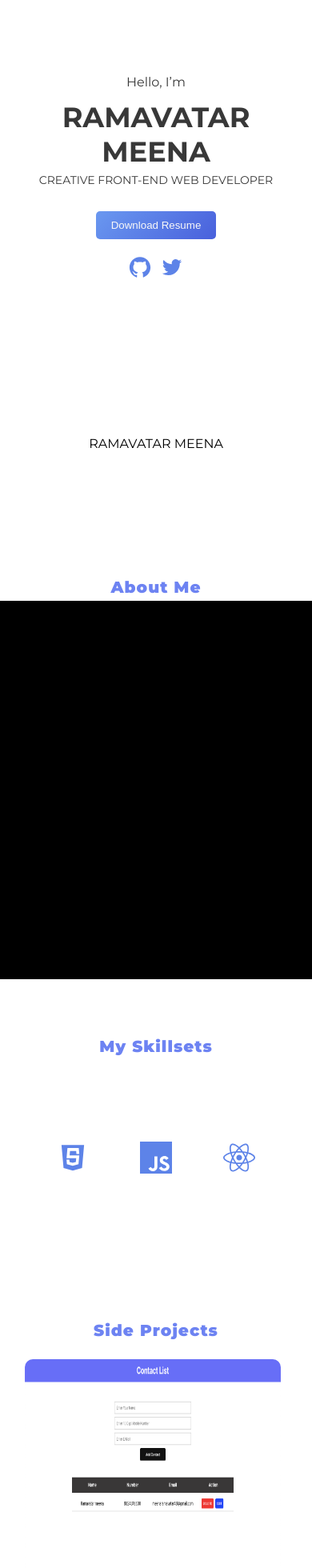
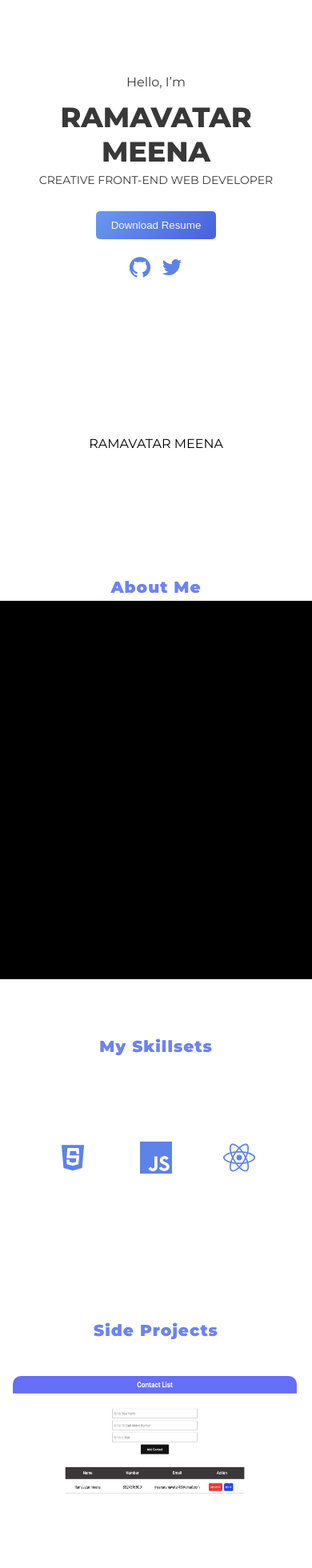
Before and after one commit to ramavatarmeena99/my_portfolio, a React (Create React App) app: page / in a window 390 px wide. Shown: the top 1960 px of the page at 80% size. Built offline with nearby package versions, Linux system fonts and the light colour scheme.

Commit message:
bug fixd again

```diff
--- a/src/Components/Intro/index.module.css
+++ b/src/Components/Intro/index.module.css
@@ -93,7 +93,7 @@ h4 {
   h1 {
     padding: 0px 10px;
     text-align: center;
-    font-weight: bolder;
+    font-weight: 800;
   }
   h4 {
     font-size: 14px;
--- a/src/Components/SameComponentUse/index.js
+++ b/src/Components/SameComponentUse/index.js
@@ -10,7 +10,7 @@ export default function SameComponentUse(props) {
     <div className={Style.sameComponentUse}>
       <div
         style={{
-          width: "80%",
+          width: "90%",
           height: "100%",
           display: "flex",
           flexDirection: "row",
--- a/src/Components/SameComponentUse/index.module.css
+++ b/src/Components/SameComponentUse/index.module.css
@@ -112,29 +112,35 @@
 @media only screen and (max-width: 800px) {
   .sameComponentUse {
     width: 100vw;
-    height: 65vh;
-    margin-top: 150px;
-    margin-bottom: 180px;
+    height: 60vh;
+    margin-top: 100px;
+    margin-bottom: 100px;
   }
   .left {
     width: 100%;
-    height: auto;
+    height: 80%;
     padding: 0px;
   }
   .right {
     width: 100%;
   }
   .new {
-    width: 320px;
-    height: 60%;
+    width: 355px;
+    height: 50%;
     position: absolute;
-    top: -65%;
+    top: -250px;
     right: 0px;
     border-radius: 10px;
   }
+  .projectImg {
+    width: 100%;
+    height: 100%;
+    background-size: cover;
+    border-radius: 10px;
+  }
   .projectName {
-    font-size: 20px;
-    font-weight: 700;
+    font-size: 22px;
+    font-weight: 800;
     text-align: start;
     padding: 0px 20px;
   }
```
